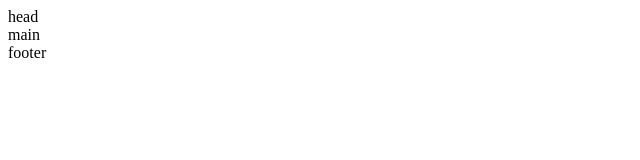
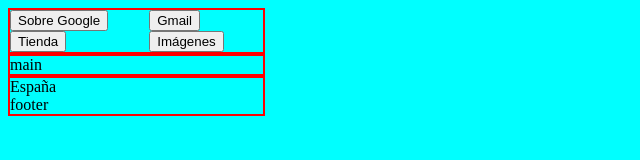
Before and after one commit to CosmeAC/AC_FE_16_05_2023, a plain HTML site: page index.html in a window 1280 px wide. Shown: the whole page, without its empty margins (0-640 px from the left). Drawn offline with Linux system fonts and the light colour scheme.

Commit message:
update clase

```diff
--- a/css/style.css
+++ /dev/null
@@ -1,4 +0,0 @@
-body{
-    background-color: aquamarine;
-}
-.cotantainer
--- /dev/null
+++ b/css/stylesGoogle.css
@@ -0,0 +1,23 @@
+body{
+    background: aqua;
+}
+.container{
+    border:red 10px solid;
+}
+#divHead{
+    border: 2px red solid;
+    display: flex;
+    width: 20%;
+
+}
+#divHeadLeft{
+    align-items: start;
+}
+#divMain{
+    border: 2px red solid;
+    width: 20%;
+}
+#divFooter{
+    border: 2px red solid;
+    width: 20%;
+}
--- a/index.html
+++ b/index.html
@@ -4,12 +4,32 @@
     <meta charset="UTF-8">
     <meta http-equiv="X-UA-Compatible" content="IE=edge">
     <meta name="viewport" content="width=device-width, initial-scale=1.0">
-    <link rel="stylesheet" href="">
     <title>Flex</title>
+    <link rel="stylesheet" href="../AC_FE_16_05_2023/css/stylesGoogle.css">
 </head>
 <body>
-    <div id="divHead" class="container">head</div>
+    <div id="divHead" class="container">
+        <div id="divHeadLeft">
+            <button>Sobre Google</button>
+            <button>Tienda</button>
+        </div>
+        <div id="divButtonRight">
+            <button>Gmail</button>
+            <button>Imágenes</button>
+    </div>
+    </div>
     <div id="divMain" class="container"> main </div>
-    <div id="divFooter" class="container"> footer</div>
+    <div id="divFooter" class="container">
+        <div id="divFooter1">España</div>
+        <div id="divFooter2">
+            <div></div>
+            <div></div>
+            <div></div>
+            <div></div>
+            <div></div>
+            <div></div>
+            <div></div>
+        </div>
+        footer</div>
 </body>
 </html>
```
Also changed, not shown: ejercios/index.html (+1 -2 lines).
